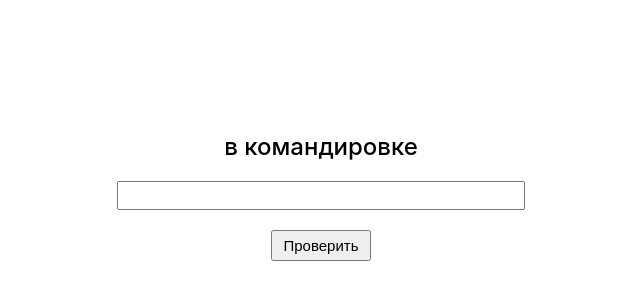
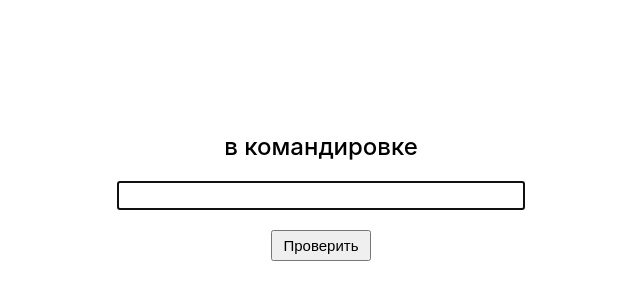
Before and after one commit to quantumVector/English-Vocabulary-Assistant, a React (Create React App) app: page / in a window 1280 px wide. Shown: the part 88-388 px from the top of the page, without its empty margins (319-959 px from the left). Built offline with nearby package versions, Linux system fonts and the light colour scheme.

Commit message:
Добавлен автофокус в поле ввода текста

```diff
--- a/src/components/CheckButton/CheckButton.jsx
+++ b/src/components/CheckButton/CheckButton.jsx
@@ -20,7 +20,7 @@ const CheckButton = (props) => {
     <div className={classes.answerBox}>
       <input type="text" className={classes.textAnswer} onChange={onUpdateCurrentTextAnswer}
         onKeyDown={onKeyDown}
-        value={props.currentTextAnswer} />
+        value={props.currentTextAnswer} autoFocus />
       <button className={classes.btn} onClick={onClick}>Проверить</button>
     </div>
   )
--- a/src/components/ResultInfo/ResultInfo.jsx
+++ b/src/components/ResultInfo/ResultInfo.jsx
@@ -11,8 +11,6 @@ const ResultInfo = (props) => {
   if (props.reuslt === 'Успех') classResult = classes.success;
   if (props.reuslt === 'Неудача') classResult = classes.fail;
 
-  console.log(classResult)
-
   return (
     <div className={classes.resultBox + ' ' + classResult} >
       <div className={classes.result}>{props.reuslt}</div>
```
